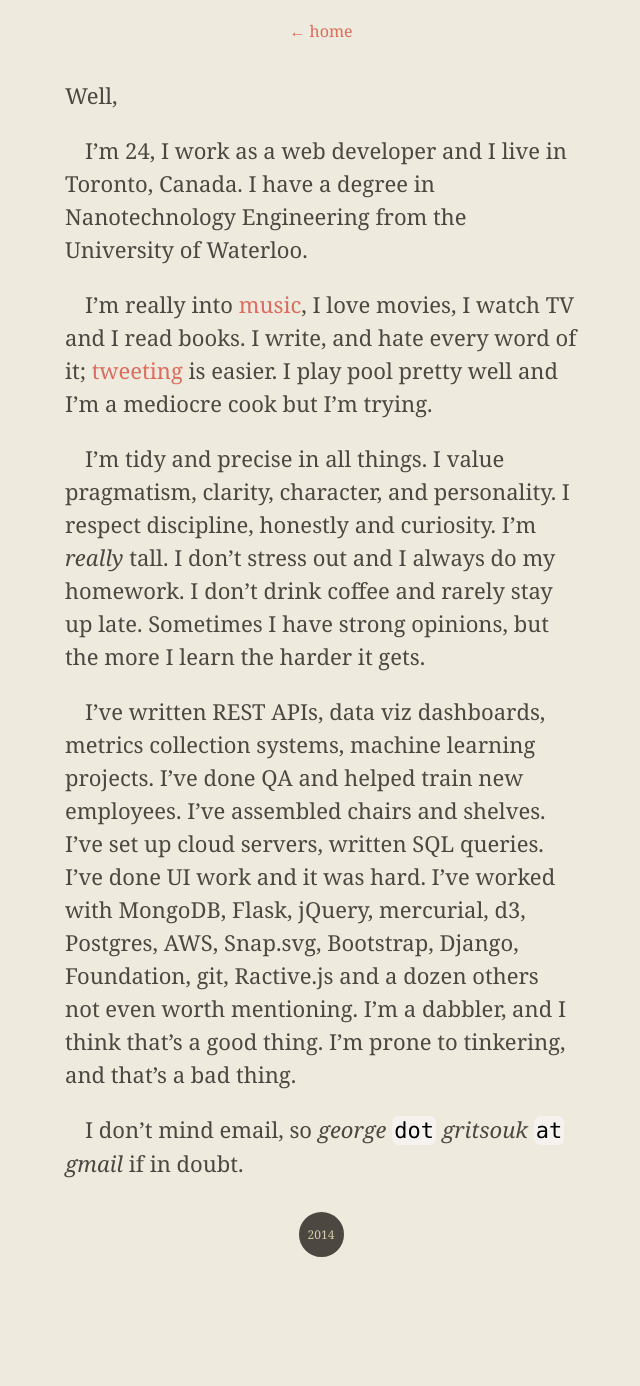
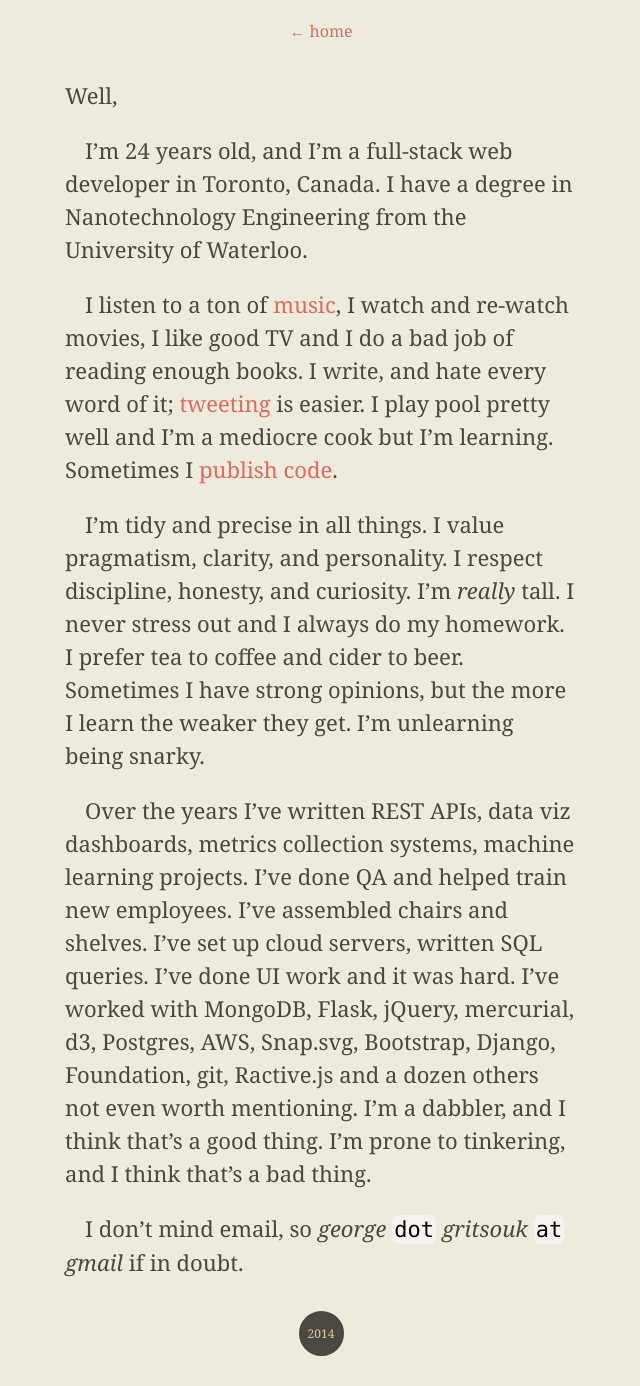
Before and after one commit to gggritso/site, a Jekyll site: the page built from about.md, in a window 1280 px wide. Shown: the whole page, without its empty margins (319-959 px from the left). Built offline with Jekyll 4.4.1, drawn with Linux system fonts in a browser that asks for light colours; before the commit the page ends 1287 px from its top, so only the background shows below that.

Commit message:
fix: Update about section.

```diff
--- a/about.md
+++ b/about.md
@@ -4,12 +4,12 @@ layout:	post
 
 Well,
 
-I'm 24, I work as a web developer and I live in Toronto, Canada. I have a degree in Nanotechnology Engineering from the University of Waterloo.
+I'm 24 years old, and I'm a full-stack web developer in Toronto, Canada. I have a degree in Nanotechnology Engineering from the University of Waterloo.
 
-I’m really into [music](http://www.rdio.com/people/gggritso/), I love movies, I watch TV and I read books. I write, and hate every word of it; [tweeting](http://twitter.com/gggritso) is easier. I play pool pretty well and I'm a mediocre cook but I'm trying.
+I listen to a ton of [music](http://www.rdio.com/people/gggritso/), I watch and re-watch movies, I like good TV and I do a bad job of reading enough books. I write, and hate every word of it; [tweeting](http://twitter.com/gggritso) is easier. I play pool pretty well and I'm a mediocre cook but I'm learning. Sometimes I [publish code](https://github.com/gggritso/).
 
-I’m tidy and precise in all things. I value pragmatism, clarity, character, and personality. I respect discipline, honestly and curiosity. I’m _really_ tall. I don't stress out and  I always do my homework. I don't drink coffee and rarely stay up late. Sometimes I have strong opinions, but the more I learn the harder it gets.
+I’m tidy and precise in all things. I value pragmatism, clarity, and personality. I respect discipline, honesty, and curiosity. I’m _really_ tall. I never stress out and I always do my homework. I prefer tea to coffee and cider to beer. Sometimes I have strong opinions, but the more I learn the weaker they get. I'm unlearning being snarky.
 
-I've written REST APIs, data viz dashboards, metrics collection systems, machine learning projects. I've done QA and helped train new employees. I've assembled chairs and shelves. I've set up cloud servers, written SQL queries. I've done UI work and it was hard. I've worked with MongoDB, Flask, jQuery, mercurial, d3, Postgres, AWS, Snap.svg, Bootstrap, Django, Foundation, git, Ractive.js and a dozen others not even worth mentioning. I'm a dabbler, and I think that's a good thing. I'm prone to tinkering, and that's a bad thing.
+Over the years I've written REST APIs, data viz dashboards, metrics collection systems, machine learning projects. I've done QA and helped train new employees. I've assembled chairs and shelves. I've set up cloud servers, written SQL queries. I've done UI work and it was hard. I've worked with MongoDB, Flask, jQuery, mercurial, d3, Postgres, AWS, Snap.svg, Bootstrap, Django, Foundation, git, Ractive.js and a dozen others not even worth mentioning. I'm a dabbler, and I think that's a good thing. I'm prone to tinkering, and I think that's a bad thing.
 
 I don't mind email, so _george_ `dot` _gritsouk_ `at` _gmail_ if in doubt.
```
